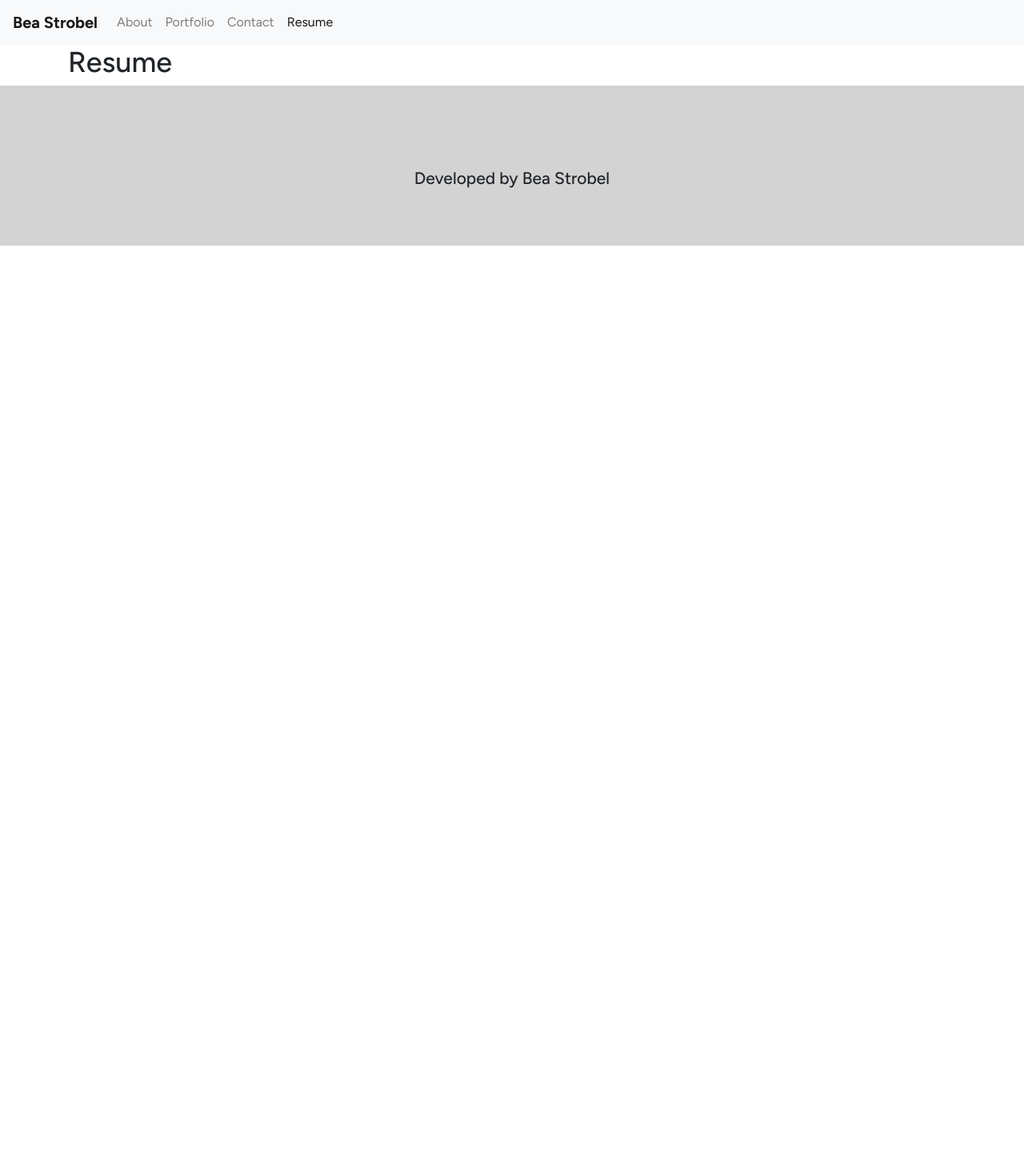
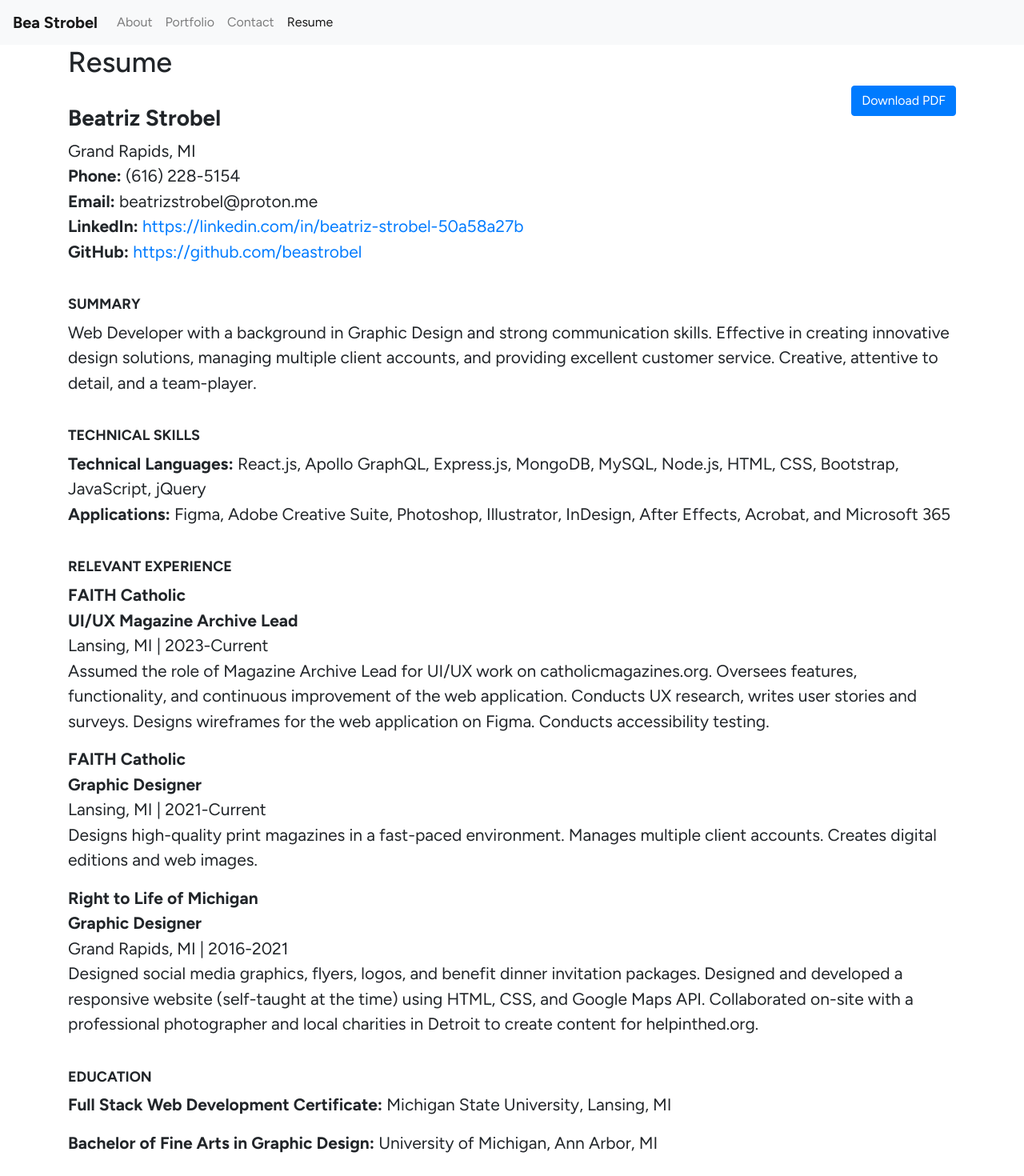
Before and after one commit to beastrobel/strobel-portfolio, a React (Vite) app: page /resume in a window 1280 px wide. Shown: the top 1470 px of the page at 80% size. Before the commit the page ends 800 px from the top, so only its background shows below. Built offline with nearby package versions, Linux system fonts and the light colour scheme.

Commit message:
Resume page complete

```diff
--- a/index.html
+++ b/index.html
@@ -13,7 +13,7 @@
     <!--Google Icons-->
     <link rel="stylesheet" href="https://fonts.googleapis.com/icon?family=Material+Icons">
 
-    <title>Bea Strobel Portfolio</title>
+    <title>Beatriz Strobel Portfolio</title>
     <link rel="icon" type="image/x-icon" href="./src/assets/favicon.png">
 </head>
 
@@ -23,7 +23,7 @@
     <div id="root"></div>
     <script type="module" src="/src/main.jsx"></script>
     <footer>
-    <p class="text-center">Developed by Bea Strobel</p>
+    <p class="text-center">Developed by Beatriz Strobel</p>
     </footer>
 </body>
 <script src="https://code.jquery.com/jquery-3.3.1.slim.min.js" integrity="sha384-q8i/X+965DzO0rT7abK41JStQIAqVgRVzpbzo5smXKp4YfRvH+8abtTE1Pi6jizo" crossorigin="anonymous"></script>
--- a/src/Navbar.jsx
+++ b/src/Navbar.jsx
@@ -1,4 +1,5 @@
-import { Link } from "react-router-dom"
+//Followed YouTube tutorial by Web Dev Simplified
+import { Link, useMatch, useResolvedPath } from "react-router-dom"
 function Navbar() {
 
     return(
@@ -20,9 +21,10 @@ function Navbar() {
 }
 
 function CustomLink({ to, children, ...props}) {
-    const path = window.location.pathname;
+const resolvedPath = useResolvedPath(to)
+const isActive = useMatch({ path: resolvedPath.pathname, end: true })
     return (
-        <li className={path === to ? "nav-item active" : "nav-item"}>
+        <li className={isActive ? "nav-item active" : "nav-item"}>
         <Link class="nav-link" to={to} {...props}>
             {children}
         </Link>
--- a/src/components/About.jsx
+++ b/src/components/About.jsx
@@ -1,10 +1,9 @@
 function About() {
     return(
         <section>
-
         <div class="row">
         <div class="col-sm-12 col-md-12 col-lg-12 m-3 p-5" id="name-and-title">
-        <h2>Hi, I'm Bea Strobel.</h2>
+        <h2>Hi, I'm Beatriz Strobel.</h2>
         <h1>I develop user-friendly interfaces.</h1>
         <p>Front-end web developer based in Grand Rapids, MI.</p>
         </div>
--- a/src/components/Resume.jsx
+++ b/src/components/Resume.jsx
@@ -1,10 +1,46 @@
 function Resume() {
     return(
-        <div class="container">
-        <div class = "row">
-            <h2>Resume</h2>
-        </div>
-        </div>
+        <section>
+            <h2 id="resume">Resume</h2>
+            <a href="src\assets\ResumeBeatrizStrobel.pdf" download="ResumeBeatrizStrobel.pdf" target="blank"><button class="btn btn-primary" id="download">Download PDF</button></a>
+            <br/>
+            <h3><b>Beatriz Strobel</b></h3>
+            <p>Grand Rapids, MI<br/>
+               <b>Phone:</b> (616) 228-5154<br/>
+               <b>Email:</b> beatrizstrobel@proton.me<br/>
+               <b>LinkedIn:</b> <a href="https://linkedin.com/in/beatriz-strobel-50a58a27b" target="blank">https://linkedin.com/in/beatriz-strobel-50a58a27b</a><br/>
+               <b>GitHub:</b> <a href="https://github.com/beastrobel" target="blank">https://github.com/beastrobel</a><br/>
+            </p>
+            <br/>
+            <h4><b>Summary</b></h4>
+            <p>Web Developer with a background in Graphic Design and strong communication skills. Effective in creating innovative design solutions,
+               managing multiple client accounts, and providing excellent customer service. Creative, attentive to detail, and a team-player.</p>
+            <br/>
+            <h4><b>Technical Skills</b></h4>
+            <p><b>Technical Languages:</b> React.js, Apollo GraphQL, Express.js, MongoDB, MySQL, Node.js,  HTML, CSS, Bootstrap, JavaScript, jQuery<br/>
+               <b>Applications:</b> Figma, Adobe Creative Suite, Photoshop, Illustrator, InDesign, After Effects, Acrobat, and Microsoft 365</p>
+            <br/>
+            <h4><b>Relevant Experience</b></h4>
+            <p><b>FAITH Catholic<br/>UI/UX Magazine Archive Lead</b><br/>
+               Lansing, MI | 2023-Current<br/>
+               Assumed the role of Magazine Archive Lead for UI/UX work on catholicmagazines.org. Oversees features, functionality, and continuous
+               improvement of the web application. Conducts UX research, writes user stories and surveys. Designs wireframes for the web application on Figma.
+               Conducts accessibility testing.<br/></p>
+            <p><b>FAITH Catholic<br/>Graphic Designer</b><br/>Lansing, MI | 2021-Current<br/>
+               Designs high-quality print magazines in a fast-paced environment. Manages multiple client accounts. Creates digital editions and web images.
+            </p>
+            <p><b>Right to Life of Michigan<br/>Graphic Designer</b><br/>
+            Grand Rapids, MI | 2016-2021<br/>
+            Designed social media graphics, flyers, logos, and benefit dinner invitation packages. Designed and developed a responsive website
+            (self-taught at the time) using HTML, CSS, and Google Maps API. Collaborated on-site with a professional photographer and local charities in Detroit
+            to create content for helpinthed.org.</p>
+            <br/>
+            <h4><b>Education</b></h4>
+            <p><b>Full Stack Web Development Certificate:</b> Michigan State University, Lansing, MI </p>
+            <p><b>Bachelor of Fine Arts in Graphic Design:</b> University of Michigan, Ann Arbor, MI </p>
+            <br/>
+            <br/>
+        </section>
     );
 }
 
--- a/src/index.css
+++ b/src/index.css
@@ -12,10 +12,16 @@
   h2{
     font-size: 36px;
     font-weight: 500;
+    display: block !important;
   }
 
   h3{
     display: block !important;
+  }
+
+  h4{
+    text-transform: uppercase;
+    font-size: 18px;
   }
 
   p{
@@ -34,3 +40,16 @@
   .navbar-brand {
       font-weight: 700;
   }
+
+  .centered {
+    text-align: center;
+  }
+
+  #resume{
+    display: inline;
+  }
+
+  #download {
+    float: right;
+    display: inline;
+  }
```
Also changed, not shown: 1 other file (tests, documents, lock files or other folders).
